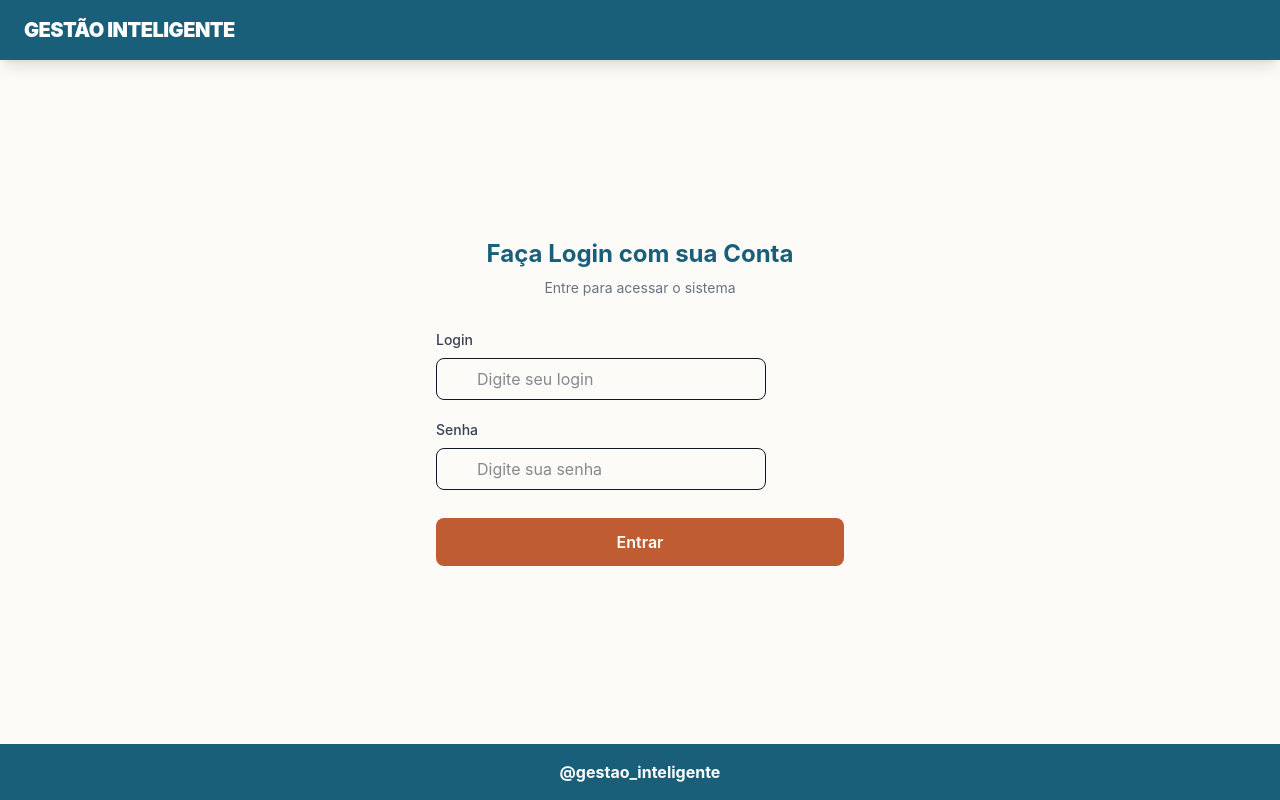
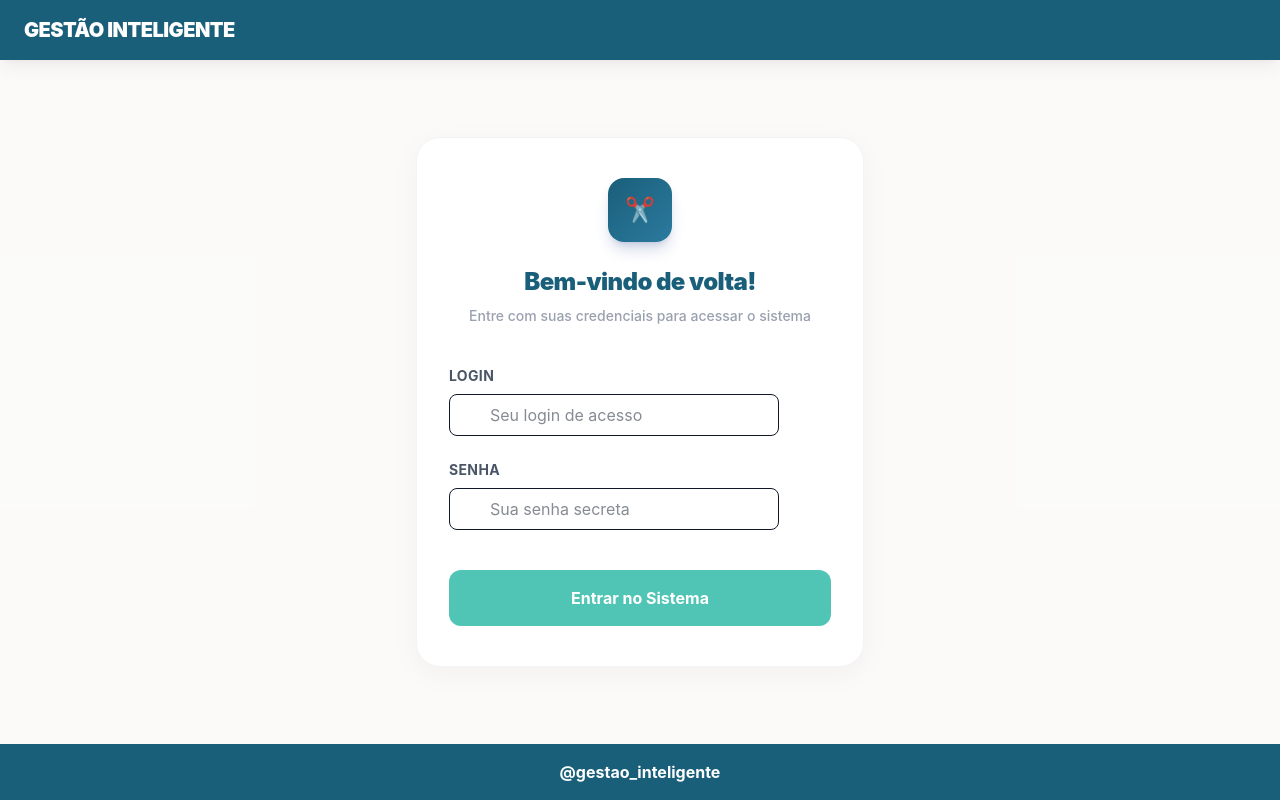
Before and after one commit to MaxBr221/gestao_front, a Next.js app: page /login in a window 1280 px wide. Built offline with nearby package versions, Linux system fonts and the light colour scheme; no server answers.

Commit message:
style: enhance Login and Relatorios pages UI

```diff
--- a/src/app/login/page.tsx
+++ b/src/app/login/page.tsx
@@ -71,94 +71,60 @@ export default function LoginPage() {
 
     return (
         <AuthTemplate>
+            <div className="w-full flex-1 flex items-center justify-center px-4 py-8 bg-gray-50/50">
+               <div className="w-full max-w-md mx-auto px-8 py-10 bg-white rounded-3xl shadow-[0_8px_30px_rgb(0,0,0,0.04)] border border-gray-100 transform transition-all">
+                    <div className="text-center mb-10">
+                        <div className="w-16 h-16 bg-gradient-to-br from-[#1A5F7A] to-[#2B7A9F] rounded-2xl flex items-center justify-center mx-auto mb-6 shadow-lg shadow-blue-900/20">
+                            <span className="text-2xl text-white font-black">✂️</span>
+                        </div>
+                        <h2 className="text-2xl font-black text-[#1A5F7A] tracking-tight">
+                            Bem-vindo de volta!
+                        </h2>
+                        <p className="text-sm text-gray-400 mt-2 font-medium">
+                            Entre com suas credenciais para acessar o sistema
+                        </p>
+                    </div>
 
-            <div className="w-full flex-1 flex items-center justify-center px-4 py-8">
-
-               <div className="w-full max-w-md mx-auto px-5 py-10">
-
-
-                    <div className="text-center mb-8">
-
-                        <h2 className="text-xl sm:text-2xl font-bold text-[#1A5F7A]">
-                            Faça Login com sua Conta
-                        </h2>
-
-                        <p className="text-sm text-gray-500 mt-2">
-                            Entre para acessar o sistema
-                        </p>
-
-                    </div>
-                    <form
-                        onSubmit={handleSubmit}
-                        className="w-full space-y-5"
-                    >
+                    <form onSubmit={handleSubmit} className="w-full space-y-6">
                         <div className="w-full">
-
-                            <label
-                                htmlFor="login"
-                                className="block text-sm font-medium text-gray-700 mb-2"
-                            >
+                            <label htmlFor="login" className="block text-sm font-bold text-gray-600 mb-2 uppercase tracking-wide">
                                 Login
                             </label>
-
                             <InputText
                                 id="login"
                                 name="login"
                                 value={values.login}
                                 onChange={handleChange}
-                                placeholder="Digite seu login"
+                                placeholder="Seu login de acesso"
                             />
-
                             <FieldError error={errors.login} />
-
                         </div>
 
                         <div className="w-full">
-
-                            <label
-                                htmlFor="senha"
-                                className="block text-sm font-medium text-gray-700 mb-2"
-                            >
+                            <label htmlFor="senha" className="block text-sm font-bold text-gray-600 mb-2 uppercase tracking-wide">
                                 Senha
                             </label>
-
                             <InputText
                                 id="senha"
                                 name="senha"
                                 type="password"
                                 value={values.senha}
                                 onChange={handleChange}
-                                placeholder="Digite sua senha"
+                                placeholder="Sua senha secreta"
                             />
+                            <FieldError error={errors.senha} />
+                        </div>
 
-                            <FieldError error={errors.senha} />
-
-                        </div>
-                        <div className="pt-2">
-
+                        <div className="pt-4">
                             <Button
                                 type="submit"
-                                label="Entrar"
-                                style="
-                                    w-full
-                                    bg-[#C05C32]
-                                    hover:bg-[#A84A24]
-                                    text-white
-                                    py-3
-                                    rounded-lg
-                                    font-semibold
-                                    transition-colors
-                                "
+                                label="Entrar no Sistema"
+                                style="w-full bg-[#50C4B5] hover:bg-[#43B3A5] text-white py-4 rounded-xl font-bold transition-all duration-300 transform hover:-translate-y-1 hover:shadow-lg focus:outline-none focus:ring-4 focus:ring-[#50C4B5]/30"
                             />
-
                         </div>
-
                     </form>
-
                 </div>
-
             </div>
-
         </AuthTemplate>
     );
 }
--- a/src/app/painel/relatorios/page.tsx
+++ b/src/app/painel/relatorios/page.tsx
@@ -54,51 +54,67 @@ export default function RelatorioFaturamentoPage() {
                     <p className="text-gray-500 mt-2">{titulos[tipo].descricao}</p>
                 </div>
 
-                <div className="bg-white rounded-2xl shadow-lg border border-gray-100 p-6 mb-8">
-                    <div className="flex flex-col sm:flex-row items-start sm:items-center gap-4">
-                        <label className="text-gray-700 font-bold whitespace-nowrap">Selecione o Tipo:</label>
+                <div className="bg-white rounded-3xl shadow-sm border border-gray-100 p-6 mb-8 flex flex-col sm:flex-row items-start sm:items-center justify-between gap-4">
+                    <div>
+                        <h2 className="text-lg font-bold text-gray-700">Filtro de Período</h2>
+                        <p className="text-sm text-gray-400">Escolha qual relatório deseja visualizar</p>
+                    </div>
+                    <div className="w-full sm:w-auto relative">
                         <select
                             value={tipo}
                             onChange={(e) => setTipo(e.target.value as any)}
-                            className="w-full sm:w-auto border border-gray-200 rounded-xl p-3 outline-none focus:ring-2 focus:ring-[#50C4B5]/50 focus:border-[#50C4B5] transition-all bg-gray-50 focus:bg-white text-gray-800 font-medium cursor-pointer"
+                            className="w-full sm:w-64 appearance-none border border-gray-200 rounded-2xl p-4 pr-10 outline-none focus:ring-4 focus:ring-[#50C4B5]/20 focus:border-[#50C4B5] transition-all bg-gray-50 hover:bg-gray-100 text-gray-700 font-bold cursor-pointer"
                         >
-                            <option value="diario">Diário (Hoje)</option>
-                            <option value="mensal">Mensal (Este Mês)</option>
-                            <option value="anual">Anual (Este Ano)</option>
+                            <option value="diario">☀️ Diário (Hoje)</option>
+                            <option value="mensal">📅 Mensal (Este Mês)</option>
+                            <option value="anual">🌎 Anual (Este Ano)</option>
                         </select>
+                        <div className="absolute right-4 top-1/2 transform -translate-y-1/2 pointer-events-none text-gray-400">
+                            ▼
+                        </div>
                     </div>
                 </div>
 
                 {loading ? (
                     <div className="flex justify-center items-center py-20">
-                        <p className="text-gray-500 font-medium">Carregando dados financeiros...</p>
+                        <div className="w-8 h-8 border-4 border-[#50C4B5] border-t-transparent rounded-full animate-spin"></div>
+                        <p className="text-gray-500 font-medium ml-3">Carregando dados financeiros...</p>
                     </div>
                 ) : !relatorio ? (
-                    <div className="text-center py-20 bg-white rounded-2xl shadow-lg border border-gray-100">
-                        <h2 className="text-xl font-bold text-gray-500">Nenhum dado encontrado ou erro de carregamento.</h2>
+                    <div className="text-center py-20 bg-white rounded-3xl shadow-sm border border-gray-100">
+                        <h2 className="text-xl font-bold text-gray-400">Nenhum dado encontrado ou erro de carregamento.</h2>
                     </div>
                 ) : (
                     <div className="grid grid-cols-1 md:grid-cols-3 gap-6">
-                        <div className="bg-white rounded-2xl shadow-lg border border-gray-100 p-6 transform transition-all hover:scale-[1.02] cursor-default flex flex-col items-center justify-center text-center">
-                            <span className="text-4xl mb-4">💰</span>
-                            <p className="text-gray-500 font-bold uppercase tracking-wider text-sm">{titulos[tipo].fatLabel}</p>
-                            <h2 className="text-3xl font-black text-gray-800 mt-2">
+                        {/* Card 1: Faturamento */}
+                        <div className="bg-gradient-to-br from-[#1A5F7A] to-[#2B7A9F] rounded-3xl shadow-md p-6 flex flex-col relative overflow-hidden group hover:shadow-lg transition-shadow text-white">
+                            <div className="absolute -top-4 -right-4 p-4 opacity-5 transform group-hover:scale-110 group-hover:rotate-12 transition-transform duration-500 pointer-events-none">
+                                <span className="text-9xl">💰</span>
+                            </div>
+                            <p className="text-white/70 font-semibold uppercase tracking-widest text-[10px] mb-1 z-10">{titulos[tipo].fatLabel}</p>
+                            <h2 className="text-4xl font-black text-white tracking-tight z-10">
                                 R$ {relatorio.faturamento?.toFixed(2) ?? "0.00"}
                             </h2>
                         </div>
 
-                        <div className="bg-white rounded-2xl shadow-lg border border-gray-100 p-6 transform transition-all hover:scale-[1.02] cursor-default flex flex-col items-center justify-center text-center">
-                            <span className="text-4xl mb-4">✂️</span>
-                            <p className="text-gray-500 font-bold uppercase tracking-wider text-sm">{titulos[tipo].atdLabel}</p>
-                            <h2 className="text-3xl font-black text-[#1A5F7A] mt-2">
+                        {/* Card 2: Atendimentos */}
+                        <div className="bg-white rounded-3xl shadow-sm border border-gray-100 p-6 flex flex-col relative overflow-hidden group hover:shadow-md transition-shadow">
+                            <div className="absolute -top-4 -right-4 p-4 opacity-[0.03] transform group-hover:scale-110 group-hover:-rotate-12 transition-transform duration-500 pointer-events-none">
+                                <span className="text-9xl">✂️</span>
+                            </div>
+                            <p className="text-gray-400 font-semibold uppercase tracking-widest text-[10px] mb-1 z-10">{titulos[tipo].atdLabel}</p>
+                            <h2 className="text-4xl font-black text-gray-800 tracking-tight z-10">
                                 {relatorio.quantAtendimentos ?? 0}
                             </h2>
                         </div>
 
-                        <div className="bg-white rounded-2xl shadow-lg border border-gray-100 p-6 transform transition-all hover:scale-[1.02] cursor-default flex flex-col items-center justify-center text-center">
-                            <span className="text-4xl mb-4">🏆</span>
-                            <p className="text-gray-500 font-bold uppercase tracking-wider text-sm">Serviço mais realizado</p>
-                            <h2 className="text-2xl font-black text-[#50C4B5] mt-2 line-clamp-2">
+                        {/* Card 3: Serviço Mais Realizado */}
+                        <div className="bg-white rounded-3xl shadow-sm border border-gray-100 p-6 flex flex-col relative overflow-hidden group hover:shadow-md transition-shadow">
+                            <div className="absolute -top-4 -right-4 p-4 opacity-[0.03] transform group-hover:scale-110 group-hover:-rotate-12 transition-transform duration-500 pointer-events-none">
+                                <span className="text-9xl">🏆</span>
+                            </div>
+                            <p className="text-gray-400 font-semibold uppercase tracking-widest text-[10px] mb-1 z-10">Serviço mais realizado</p>
+                            <h2 className="text-2xl font-black text-[#50C4B5] tracking-tight z-10 mt-auto pt-4 leading-tight">
                                 {relatorio.servicoMaiorFrequencia || "Nenhum"}
                             </h2>
                         </div>
```
